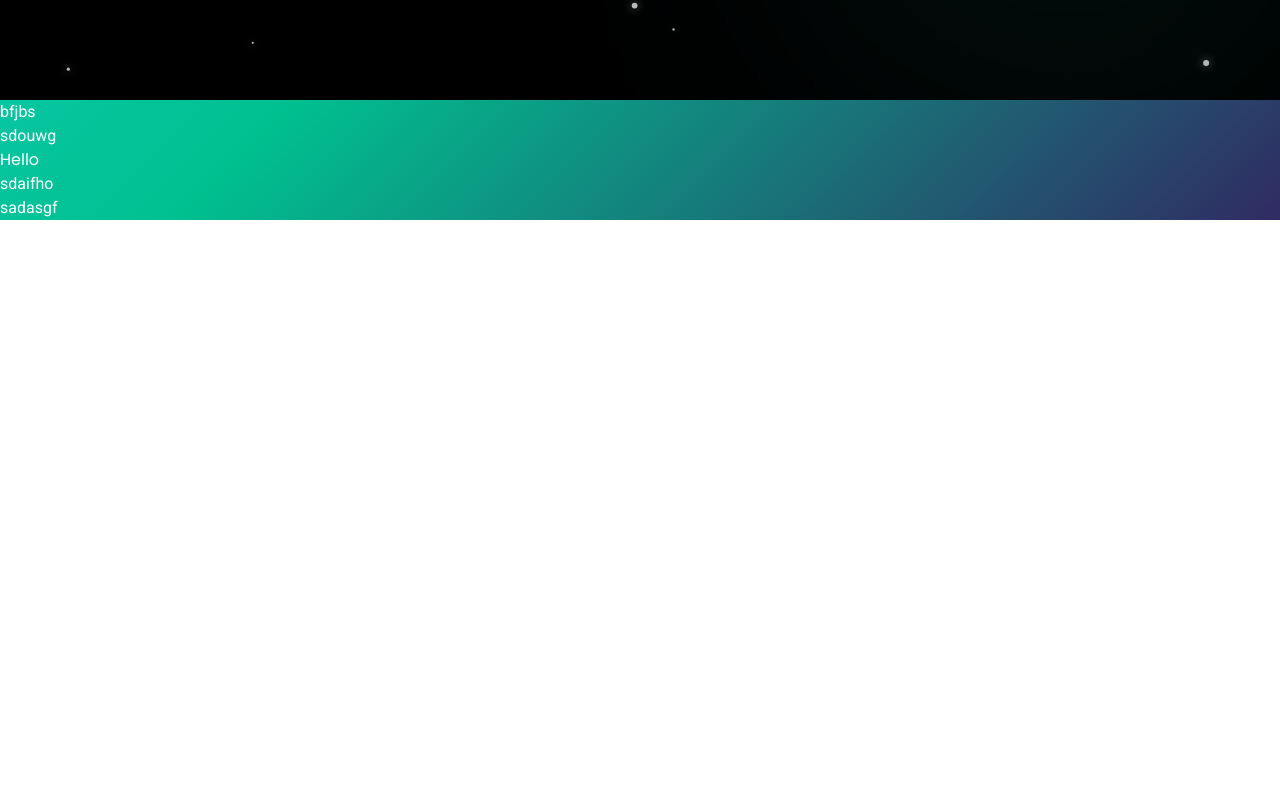
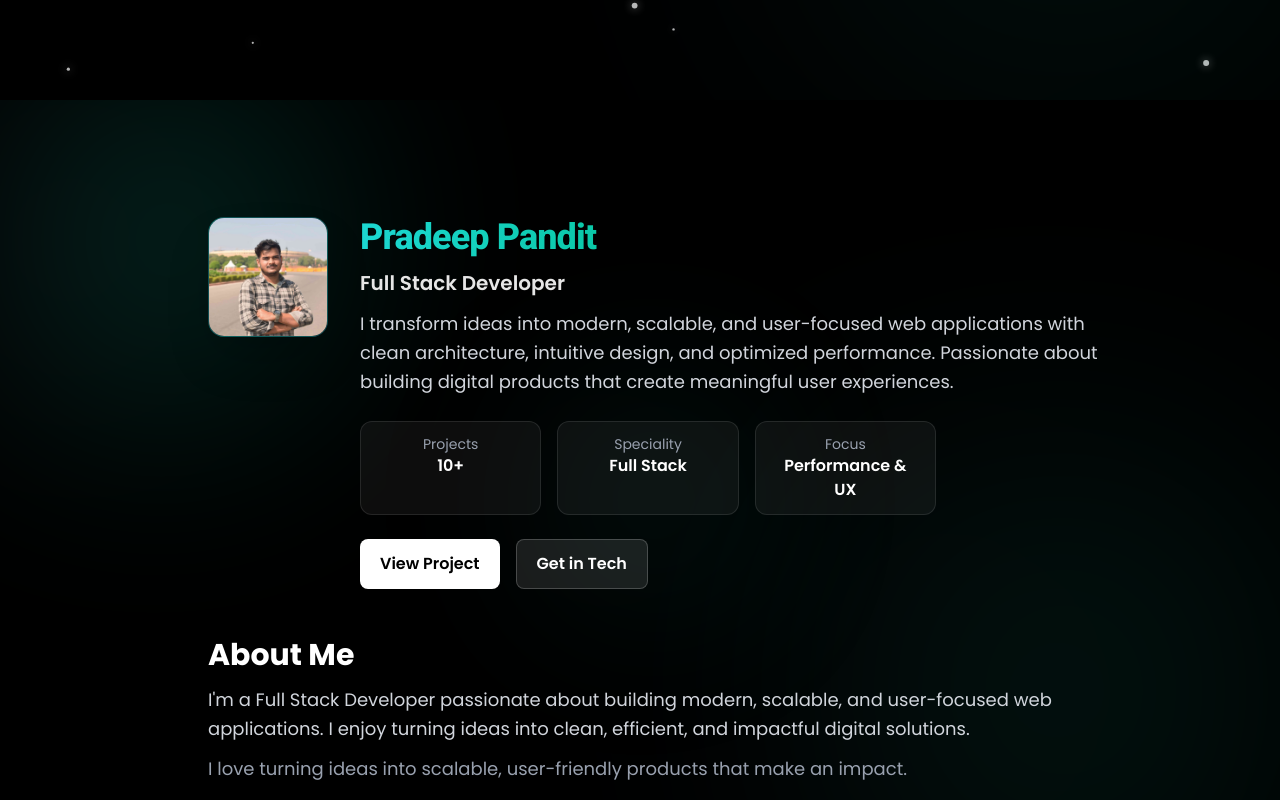
Before and after one commit to pandit-pradeep/Portfolio, a React (Vite) app in the folder my-portfolio/: page / in a window 1280 px wide. Shown: the part 700-1500 px from the top of the page. Before the commit the page ends 920 px from the top, so only its background shows below. Built offline with nearby package versions, Linux system fonts and the light colour scheme.

Commit message:
About Section Almost Done

```diff
--- a/my-portfolio/src/Section/About.jsx
+++ b/my-portfolio/src/Section/About.jsx
@@ -1,11 +1,102 @@
-import React from 'react'
+import { motion, spring } from "framer-motion"
+import Photo from "../assets/pradeep.jpeg"
 
-const About = () => {
+
+export default function About() {
+
+  const stats = [
+    { label: "Projects", value: "10+" },
+    { label: "Speciality", value: "Full Stack" },
+    { label: "Focus", value: "Performance & UX" },
+
+  ];
+
+
+  const glows = [
+    "-top-10 -left-10 w-[360px] h-[360px] opacity-20 blur-[120px] ",
+    "bottom-0 right-10 w-[420px] h-[420px] opacity-15 blur-[140px] delay-300 ",
+    "top-1/2 left-1/2 -translate-x-1/2 -translate-y-1/2 w-[220px] h-[220px] opacity-10 blur-[100px] ",
+  ]
+
+
   return (
-    <div>
+    <section
+      id="about"
+      className="min-h-screen w-full flex items-center justify-center relative bg-black text-white overflow-hidden"
+    >
+      <div>
+        {glows.map((c, i) => (
+          <div key={i} className={`absolute rounded-full bg-gradient-to-r from-[#302b63] via-[#00bf8f] to-[#1cd8d2] animate-pulse ${c}`} />
 
-    </div>
+        ))}
+      </div>
+
+      <div className="relative z-10 max-w-6xl w-full mx-auto md:ml-40 md:mr-30 px-6 md:px-10 lg:px-12 py-20   flex flex-col gap-12">
+
+        <motion.div className="flex flex-col md:flex-row items-center md:items-stretch gap-8"
+
+          initial={{ opacity: 0, y: 24 }}
+          whileInView={{ opacity: 1, y: 0 }}
+          transition={{ duration: 0.6 }}
+          viewport={{ once: true, amount: 0.4 }}
+        >
+
+          <motion.div className="relative w-[100px] h-[100px] md:w-[120px] md:h-[120px]
+          rounded-2xl overflow-hidden shadow-2xl bg-gradient-to-br from-[#1cd8d2]/20 to-[#302b63]/20 border border-[#1cd8d2]/25"
+            whileHover={{ scale: 1.02 }}
+            transition={{ type: "spring", stiffness: 200, damping: 18 }}
+          >
+            <img src={Photo} alt="profile" className="absolute inset-0 " />
+          </motion.div>
+
+          <div className="flex-1 flex flex-col justify-center text-center md:text-left">
+            <h2 className=" text-3xl sm:text-4xl font-extrabold tracking-tight bg-clip-text text-transparent
+            bg-gradient-to-r from-[#1cd8d2] via-[#00bf8f] to-[#1cd8d2]
+            ">Pradeep Pandit</h2>
+
+            <p className="mt-3 text-lg sm:text-xl text-white/90 font-semibold">Full Stack Developer</p>
+
+            <p className="mt-3 text-gray-300 leading-relaxed text-base sm:text-lg max-w-2xl md:max-w-3xl">I transform ideas into modern, scalable, and user-focused web applications with clean architecture, intuitive design, and optimized performance. Passionate about building digital products that create meaningful user experiences.</p>
+
+
+            <div className="mt-6 grid grid-cols-2 sm:grid-cols-3 gap-3 sm:gap-4 max-w-xl">
+              {stats.map((item, i) => (
+                <motion.div key={i} className="rounded-xl border  border-white/10 bg-white/5 px-4 py-3 text-center"
+                  initial={{ opacity: 0, y: 10 }}
+                  whileInView={{ opacity: 1, y: 0 }}
+                  transition={{ delay: 0.05, duration: 0.4 }}
+                  viewport={{ once: true, amount: 0.4 }}
+                >
+                  <div className="text-sm text-gray-400 ">{item.label}</div>
+                  <div className="text-base font-semibold">{item.value}</div>
+
+                </motion.div>
+              ))}
+            </div>
+
+            <div className="mt-6 flex flex-col sm:flex-row gap-3 sm:gap-4 justi  md:justify-start">
+              <a href="#projects" className="inline-flex items-center justify-center rounded-lg bg-white text-black font-semibold px-5 py-3 hover:bg-gray-200 transition">View Project</a>
+              <a href="#Contact" className="inline-flex items-center justify-center rounded-lg border border-white/20 text-white bg-white/10  font-semibold px-5 py-3 hover:bg-white/20 transition">Get in Tech</a>
+            </div>
+          </div>
+
+
+        </ motion.div>
+
+        <motion.div className="text-center md:text-left"
+          initial={{ opacity: 0, x: -30 }}
+          whileInView={{ opacity: 1, x: 0 }}
+          transition={{ duration: 0.6 }}
+          viewport={{ once: true, amount: 0.4 }}
+        >
+          <h3 className="text-2xl sm:text-3xl font-bold text-white mb-3">About Me</h3>
+          <p className="text-gray-300 leading-relaxed text-base sm:text-lg">I'm a Full Stack Developer passionate about building modern, scalable, and user-focused web applications.
+            I enjoy turning ideas into clean, efficient, and impactful digital solutions.</p>
+          <p className="mt-3 text-gray-400 sm:text-lg text-base">I love turning ideas into scalable, user-friendly products that make an impact.</p>
+        </motion.div>
+
+      </div>
+
+    </section>
   )
 }
-
-export default About
--- a/my-portfolio/src/Section/Home.jsx
+++ b/my-portfolio/src/Section/Home.jsx
@@ -104,7 +104,7 @@ export default function Home() {
               animate={{ opacity: 1, y: 0 }}
               transition={{ duration: 1 }}
             >
-              Hello I'm
+              Hello, I'm
               <br />
               <span className="text-white  font-bold text-3xl sm:text-4xl md:text-5xl lg:text-6xl lg:whitespace-nowrap">
                 Pradeep Pandit
```
Also changed, not shown: my-portfolio/src/assets/pradeep.jpeg (renamed from my-portfolio/src/assets/customer6.jpeg).
